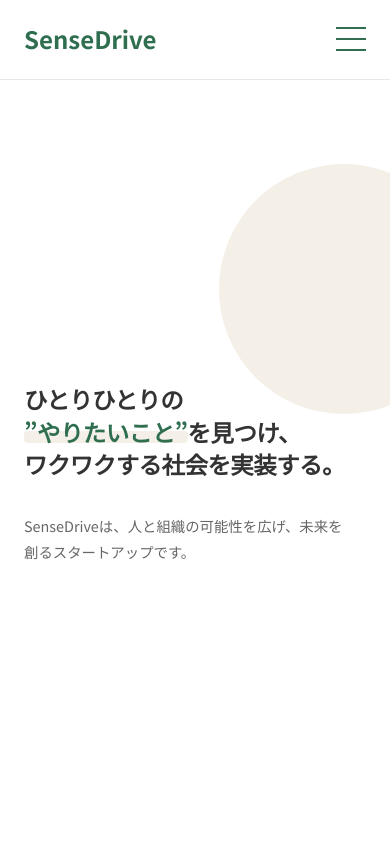
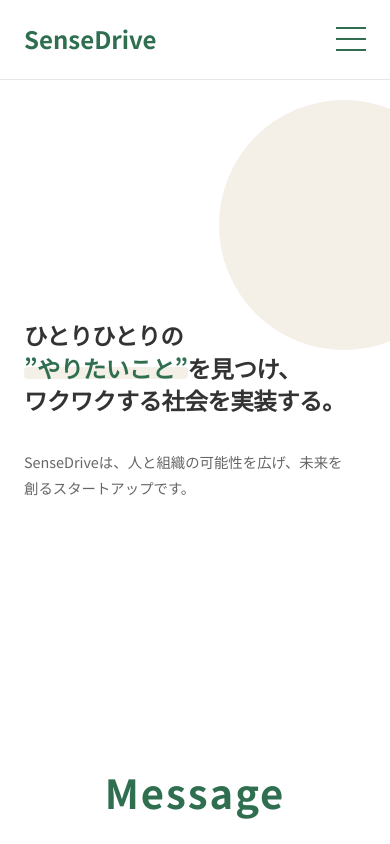
Before and after one commit to Yasu117/sensedrive-web, a Next.js app: page / in a window 390 px wide. Shown: the top 844 px of the page. Built offline with nearby package versions, Linux system fonts and the light colour scheme.

Commit message:
Revert "Adjust mobile hero layout to position text at bottom left"
This reverts commit d0ed46feb618e49834b1b98ef689031feda0db53.

```diff
--- a/src/app/globals.css
+++ b/src/app/globals.css
@@ -1417,25 +1417,11 @@ img {
 
   /* Hero adjustments */
   .hero {
-    min-height: 100dvh;
-    /* Full viewport height */
+    min-height: auto;
     display: flex;
-    align-items: flex-end;
-    /* Align content to bottom */
-    padding-bottom: 120px;
-    /* Space from bottom */
-  }
-
-  .hero-inner {
-    text-align: left !important;
-    /* Force left alignment */
-    width: 100%;
-    justify-content: flex-start;
-  }
-
-  .hero-content {
-    text-align: left;
-    margin-left: 0;
+    align-items: center;
+    padding-bottom: 60px;
+    /* Moderate spacing */
   }
 
   .hero-title {
```
